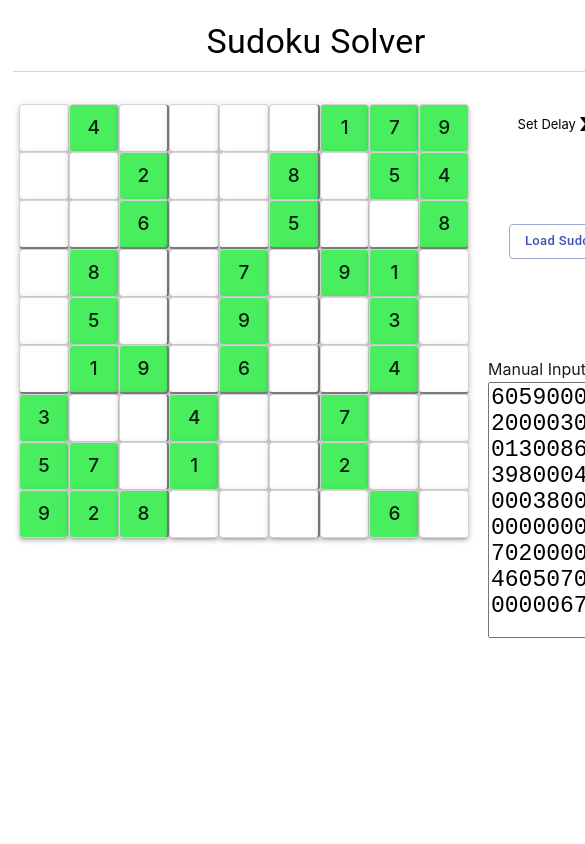
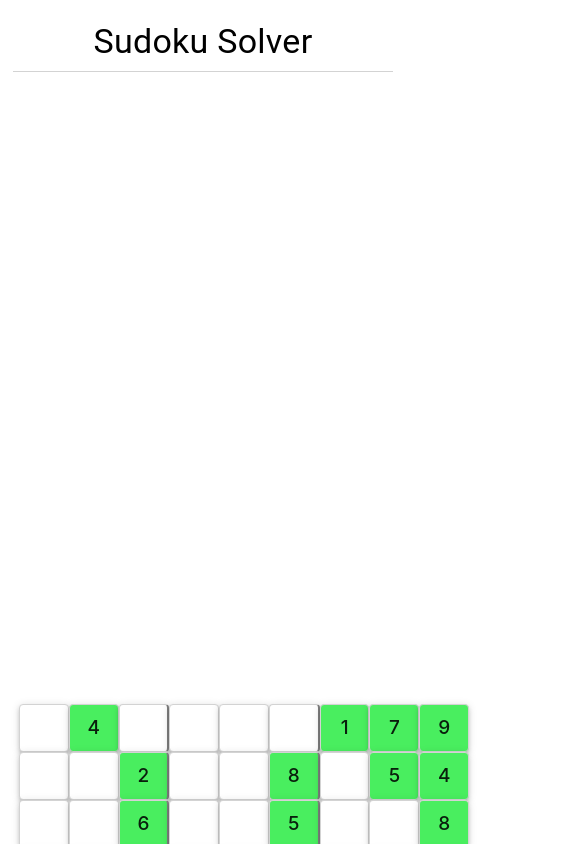
Before and after one commit to rajatshet5/sudoku-solver, a React (Create React App) app in the folder sudoku-solver/: page / in a window 390 px wide. Shown: the top 844 px of the page, 585 px wide, since content can reach past the window. Built offline with nearby package versions, Linux system fonts and the light colour scheme.

Commit message:
style adjustments

```diff
--- a/sudoku-solver/src/Components/SudokuSolver.jsx
+++ b/sudoku-solver/src/Components/SudokuSolver.jsx
@@ -5,6 +5,7 @@ import { SudokuGrid } from './Grid';
 import { makeStyles } from "@material-ui/core";
 import DoubleArrowIcon from '@material-ui/icons/DoubleArrow';
 import { Snackbar } from "@material-ui/core";
+import styles from "./sudokuSolver.module.css";
 // import { Alert } from "@material-ui/core";
 
 
@@ -381,9 +382,9 @@ export function SudokuSolver() {
     setOpen(false);
   };
   return <>
-    <Typography style={{ margin: "13px", textAlign: "center", backgroundColor: "cream" }} variant="h4"><p style={{margin:"0px auto", padding:"8px", borderBottom:"1px solid lightgrey", width:"590px" }}>Sudoku Solver</p></Typography>
-    <Box className={classes.container}>
-    <Box className={classes.gridContainer}>
+    <Typography style={{ margin: "13px", textAlign: "center", backgroundColor: "cream" }} variant="h4"><p className={styles.title} >Sudoku Solver</p></Typography>
+    <Box className={styles.container}>
+    <Box className={styles.gridContainer}>
         <SudokuGrid fixedBoxes={fixedBoxes} running={running} solved={solved} mat={mat} />
           {running ? <p style={{height:"15px", display:"flex", alignItems:"center", justifyContent:"center", borderRadius:"3px", width:"39px", fontSize:"15px", margin:"0px", cursor:"pointer", padding:"5px", backgroundColor:"#ff0800", color:"white"}} onClick={() => window.location.href = "/"}>Stop</p> : null}
     </Box>
--- /dev/null
+++ b/sudoku-solver/src/Components/sudokuSolver.module.css
@@ -0,0 +1,26 @@
+.container {
+  display: flex;
+  justify-content: space-around;
+  /* border: 1px solid red; */
+}
+@media (max-width: 768px) {
+  .container {
+    flex-direction: column;
+  }
+  .gridContainer {
+    /* border: 3px solid red; */
+    width: 70%;
+    height: 300px;
+    padding-top: 600px;
+    margin-bottom: 190px;
+  }
+  .title {
+    width: 100% !important;
+  }
+}
+.title {
+  margin: 0px auto;
+  padding: 8px;
+  border-bottom: 1px solid lightgrey;
+  width: 590px;
+}
```
